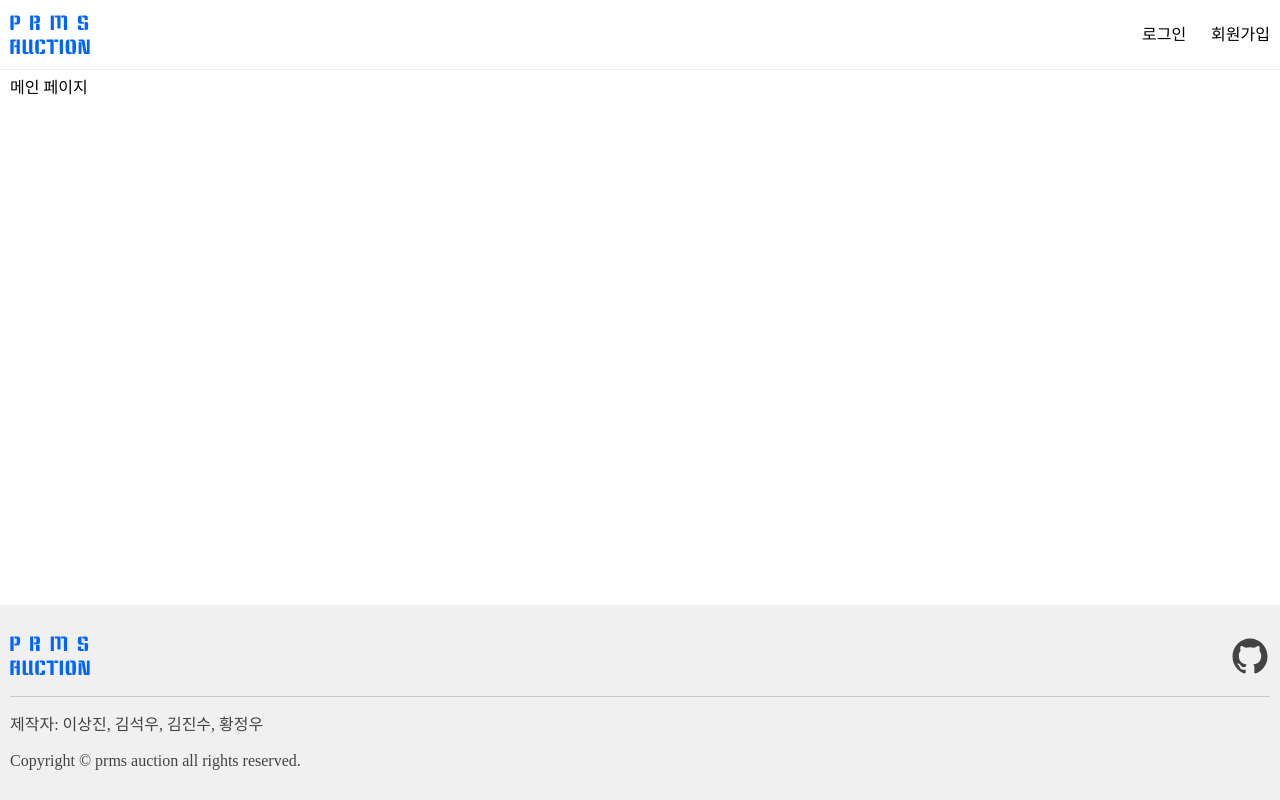
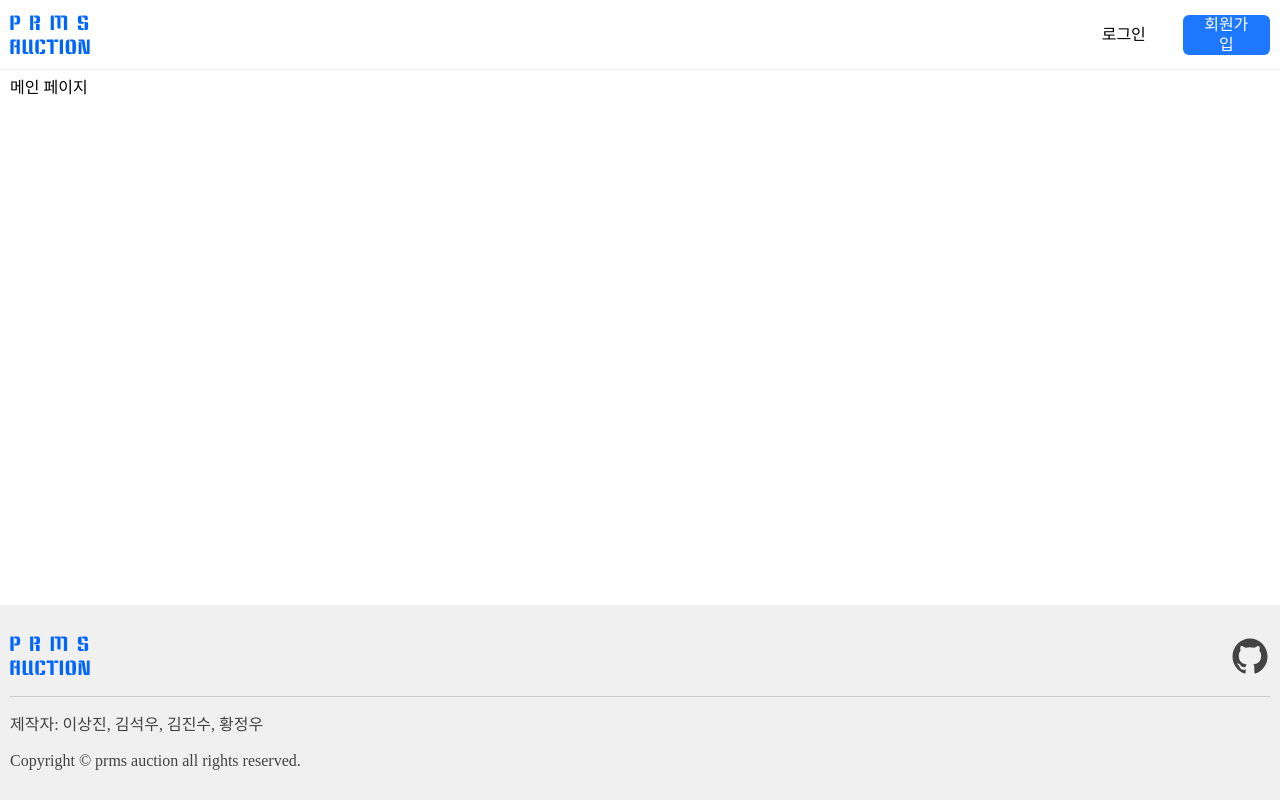
Before and after one commit to auctionAteam/frontend, a React (Vite) app: page / in a window 1280 px wide. Built offline with nearby package versions, Linux system fonts and the light colour scheme; a web font is replaced by a local one.

Commit message:
chore: header에 button 컴포넌트 적용

```diff
--- a/src/components/common/Button/index.tsx
+++ b/src/components/common/Button/index.tsx
@@ -16,7 +16,7 @@ export const buttonSizeStyle = {
   small: css`
     font-size: 16px;
     font-weight: 500;
-    line-height: 130%;
+    line-height: 120%;
     height: 40px;
   `,
   medium: css`
--- a/src/components/layout/Header.tsx
+++ b/src/components/layout/Header.tsx
@@ -4,6 +4,7 @@ import { Link } from 'react-router-dom';
 
 import { colors } from '@/styles';
 
+import Button from '../common/Button';
 import Wrapper from './Wrapper';
 
 const Header = () => {
@@ -15,8 +16,10 @@ const Header = () => {
         </Link>
 
         <div className="navMenuWrapper">
-          <span>로그인</span>
-          <span>회원가입</span>
+          <Button size="small" styleType="ghost">
+            로그인
+          </Button>
+          <Button size="small">회원가입</Button>
         </div>
       </StyledHeader>
     </Wrapper>
@@ -45,11 +48,8 @@ const StyledHeader = styled.div`
   }
 
   .navMenuWrapper {
+    width: 190px;
     display: flex;
-    gap: 25px;
-
-    span {
-      cursor: pointer;
-    }
+    gap: 15px;
   }
 `;
```
